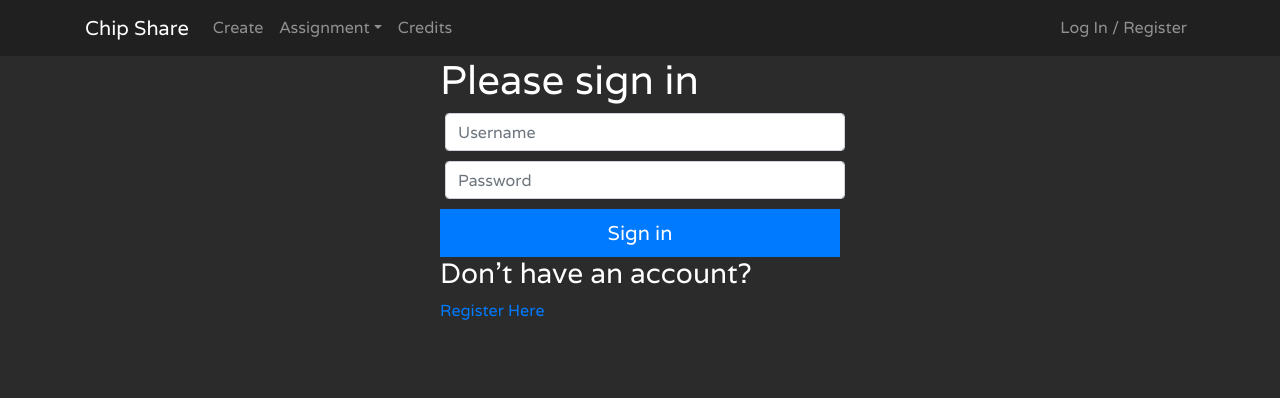
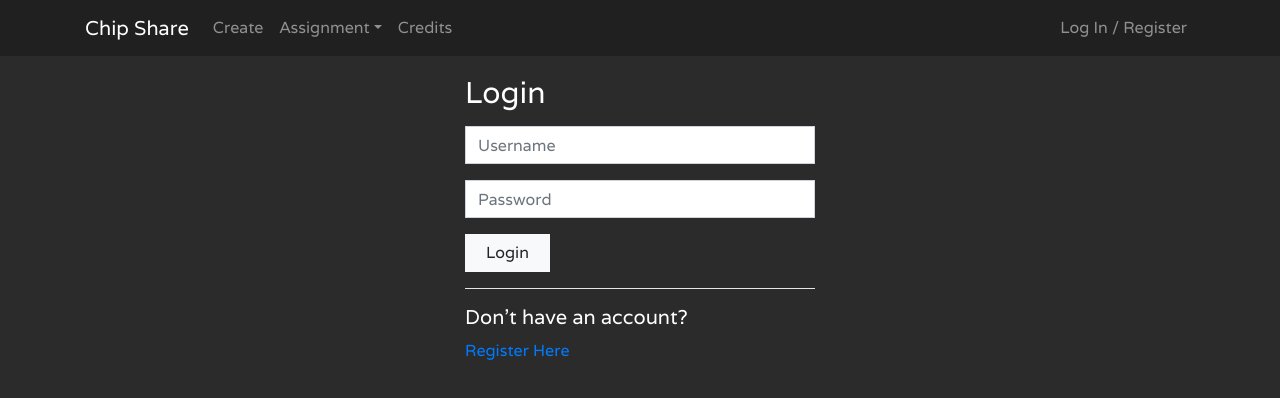
Before and after one commit to versox/chip-share, a React (Create React App) app in the folder client/: page /login in a window 1280 px wide. Shown: the top 398 px of the page. Built offline with nearby package versions, Linux system fonts and the light colour scheme.

Commit message:
Proper login page

```diff
--- a/client/src/Login.js
+++ b/client/src/Login.js
@@ -4,49 +4,91 @@ import APIHelper from './apiHelper.js';
 import constants from "./constants";
 
 class Login extends Component {
-    constructor(props)
-    {
+	constructor(props) {
 		super(props);
 		this.state = {
-	    user: "",
-	    pass: "",
-	    alertComponent: null
+			fieldErrors: {},
+			error: null,
+			redirect: null
 		}
 	}
-
-    onSubmit(event)
-    {
+	onSubmit(event) {
 		event.preventDefault();
-	var response = APIHelper.login(this.state.user, this.state.pass);
-	var comp = (response === "Success" ?
-		(<Redirect to={constants.ROOT_PATH+"profile/"+this.state.user.toLowerCase()}/>) :
-		(<div class="alert alert-danger" role="alert">{response}</div>));
+		if (this.refs.username.value.length === 0 || this.refs.password.value.length === 0) {
 			this.setState({
-	    alertComponent: comp
+				errors: null,
+				fieldErrors: {
+					username: this.refs.username.value.length === 0 ? 'This field is required' : null,
+					password: this.refs.password.value.length === 0 ? 'This field is required' : null
+				}
+			});
+			return;
+		}
+		const request = APIHelper.login(this.refs.username.value, this.refs.password.value);
+		switch (request.status) {
+			case 200:
+				this.setState({
+					redirect: constants.ROOT_PATH+'profile/'+this.refs.username.value.toLowerCase()
+				});
+				break;
+			case 400:
+				let fieldErrors = null;
+				try {
+					fieldErrors = JSON.parse(request.response).fieldErrors;
+				} catch (e) {}
+				this.setState({
+					error: null,
+					fieldErrors: fieldErrors
+				});
+				break;
+			default:
+				let message = "Unknown error occurred.";
+				try {
+					message = JSON.parse(request.response).message;
+				} catch (e) {}
+				this.setState({
+					error: message.charAt(0).toUpperCase()+message.substring(1)+'.',
+					fieldErrors: {}
 				});
 		}
-
-    onChange(evt)
-    {
-	var newState = {};
-	newState[evt.target.id] = evt.target.value;
-	this.setState(newState);
 	}
-
+	hideError(input) {
+		const fieldErrors = this.state.fieldErrors;
+		delete fieldErrors[input];
+		this.setState({
+			fieldErrors: fieldErrors
+		});
+	}
 	render() {
-	return (
-	    <div>
-		<form onSubmit={(evt) => this.onSubmit(evt)} class="form-signin">
-		    <h1>Please sign in</h1>
-		    <label for="user" class="sr-only">Username</label>
-		    <input value={this.state.user} onChange={evt => this.onChange(evt)} type="text" id="user" class="form-control" placeholder="Username" required autofocus />
-		    <label for="pass" class="sr-only">Password</label>
-		    <input value={this.state.pass} onChange={evt => this.onChange(evt)} type="password" id="pass" class="form-control" placeholder="Password" required />
-		    <button class="btn btn-lg btn-primary btn-block" type="submit">Sign in</button>
-		    <h3>Don't have an account?</h3>
+		return this.state.redirect ? <Redirect to={this.state.redirect} /> :
+		(
+			<div className="container">
+				<div className="row">
+					<div className="col-lg-4 offset-lg-4 col-sm-6 offset-sm-3 col-10 offset-1">
+						<form onSubmit={(evt) => this.onSubmit(evt)} className="form-login">
+							<h1>Login</h1>
+							<div className="form-group">
+								<input ref="username" onChange={() => this.state.fieldErrors.username ? this.hideError('username') : {}} type="text" className={'form-control'+(this.state.fieldErrors.username ? ' is-invalid' : '')} placeholder="Username" />
+								<div className="invalid-feedback">{this.state.fieldErrors.username || ''}</div>
+							</div>
+							<div className="form-group">
+								<input ref="password" onChange={() => this.state.fieldErrors.password ? this.hideError('password') : {}} type="password" className={'form-control'+(this.state.fieldErrors.password ? ' is-invalid' : '')} placeholder="Password" />
+								<div className="invalid-feedback">{this.state.fieldErrors.password || ''}</div>
+							</div>
+							<div className="form-group">
+								{this.state.error &&
+								<div style={{'margin': '-10px 0 5px'}}><small className="text-warning">{this.state.error}</small></div>
+								}
+								<button className="btn btn-light" type="submit">Login</button>
+							</div>
+						</form>
+						<hr />
+						<div className="register-prompt">
+							<h2>Don't have an account?</h2>
 							<Link to="/register">Register Here</Link>
-		</form>
-		{this.state.alertComponent}
+						</div>
+					</div>
+				</div>
 			</div>
 		);
 	}
--- a/client/src/Register.js
+++ b/client/src/Register.js
@@ -59,19 +59,23 @@ class Register extends Component {
 
     render() {
 	return (
-	    <div>
-		<form onSubmit={(evt) => this.onSubmit(evt)} class="form-signin">
+	    <div className="container">
+		    <div className="row">
+			    <div className="col-lg-4 offset-lg-4 col-sm-6 offset-sm-3 col-10 offset-1">
+				    <form onSubmit={(evt) => this.onSubmit(evt)} className="form-register">
 					    <h1>Register</h1>
-		    <input value={this.state.name} onChange={evt => this.onChange(evt)} type="text" id="name" class="form-control" placeholder="Name" required autofocus />
-		    <input value={this.state.user} onChange={evt => this.onChange(evt)} type="text" id="user" class="form-control" placeholder="Username" required />
-		    <input value={this.state.pass} onChange={evt => this.onChange(evt)} type="password" id="pass" class="form-control" placeholder="Password" required />
+					    <input value={this.state.name} onChange={evt => this.onChange(evt)} type="text" id="name" className="form-control" placeholder="Name" required />
+					    <input value={this.state.user} onChange={evt => this.onChange(evt)} type="text" id="user" className="form-control" placeholder="Username" required />
+					    <input value={this.state.pass} onChange={evt => this.onChange(evt)} type="password" id="pass" className="form-control" placeholder="Password" required />
 					    {this.state.captcha}
-		    <input value={this.state.capt} onChange={evt => this.onChange(evt)} type="text" id="capt" class="form-control" placeholder="Captcha Text" required />
-		    <button class="btn btn-lg btn-primary btn-block" type="submit">Register</button>
+					    <input value={this.state.capt} onChange={evt => this.onChange(evt)} type="text" id="capt" className="form-control" placeholder="Captcha Text" required />
+					    <button className="btn btn-lg btn-primary btn-block" type="submit">Register</button>
 					    <h3>Already have an account?</h3>
 					    <Link to="/login">Login Here</Link>
 				    </form>
 				    {this.state.alertComponent}
+			    </div>
+		    </div>
 	    </div>
 	);
     }
--- a/client/src/apiHelper.js
+++ b/client/src/apiHelper.js
@@ -88,15 +88,14 @@ const apiHelper = {
 		return req.response;
 	},
 	login: function(user, pass) {
-		var req = new XMLHttpRequest();
+		const req = new XMLHttpRequest();
 		req.open("POST", constant.ROOT_PATH + "api/user/login", false);
 		req.setRequestHeader("Content-Type", "application/json");
 		req.send(JSON.stringify({
 			username: user,
 			password: pass
 		}));
-		if (req.status === 200)
-		{
+		if (req.status === 200) {
 			var res = JSON.parse(req.response);
 			Cookies.set('user', JSON.stringify({name: res.name, username: user.toLowerCase()}) || "unknown", {
 				expires: in30Minutes
@@ -107,9 +106,8 @@ const apiHelper = {
 			Cookies.set('secret', res.refreshSecret, {
 				expires: in30Minutes
 			});
-			return "Success";
 		}
-		return req.response;
+		return req;
 	},
 	createSong: function(song) {
 		var token = Cookies.get('token');
--- a/client/src/editor/editor.css
+++ b/client/src/editor/editor.css
@@ -60,7 +60,7 @@
     flex: 0.2;
 }
 
-input, select {
+.editor input, .editor select {
     background-color: #101010;
     color: white;
     margin-bottom: 10px;
--- a/client/src/index.css
+++ b/client/src/index.css
@@ -17,6 +17,9 @@ h1, h2, h3 {
 }
 .btn {
 	border-radius: 0;
+}
+.form-control {
+	border-radius: 0px;
 }
 
 code {
@@ -280,10 +283,25 @@ hr {
 /* end content */
 /* pages */
 
-.form-signin {
-	margin: auto;
-	width: 400px;
+.form-login {
+	text-align: left;
 }
+.form-login h1 {
+	font-size: 30px;
+	margin: 20px 0 15px;
+}
+.form-login input {
+	/*margin: 0 auto;*/
+}
+.form-login .btn {
+	padding-left: 20px;
+	padding-right: 20px;
+}
+.register-prompt h2 {
+	font-size: 20px;
+	margin: 0 0 10px;
+}
+
 .credits-block {
 	text-align: center;
 	padding: 30px;
```
Lines whose indentation alone changed are shown as unchanged.
